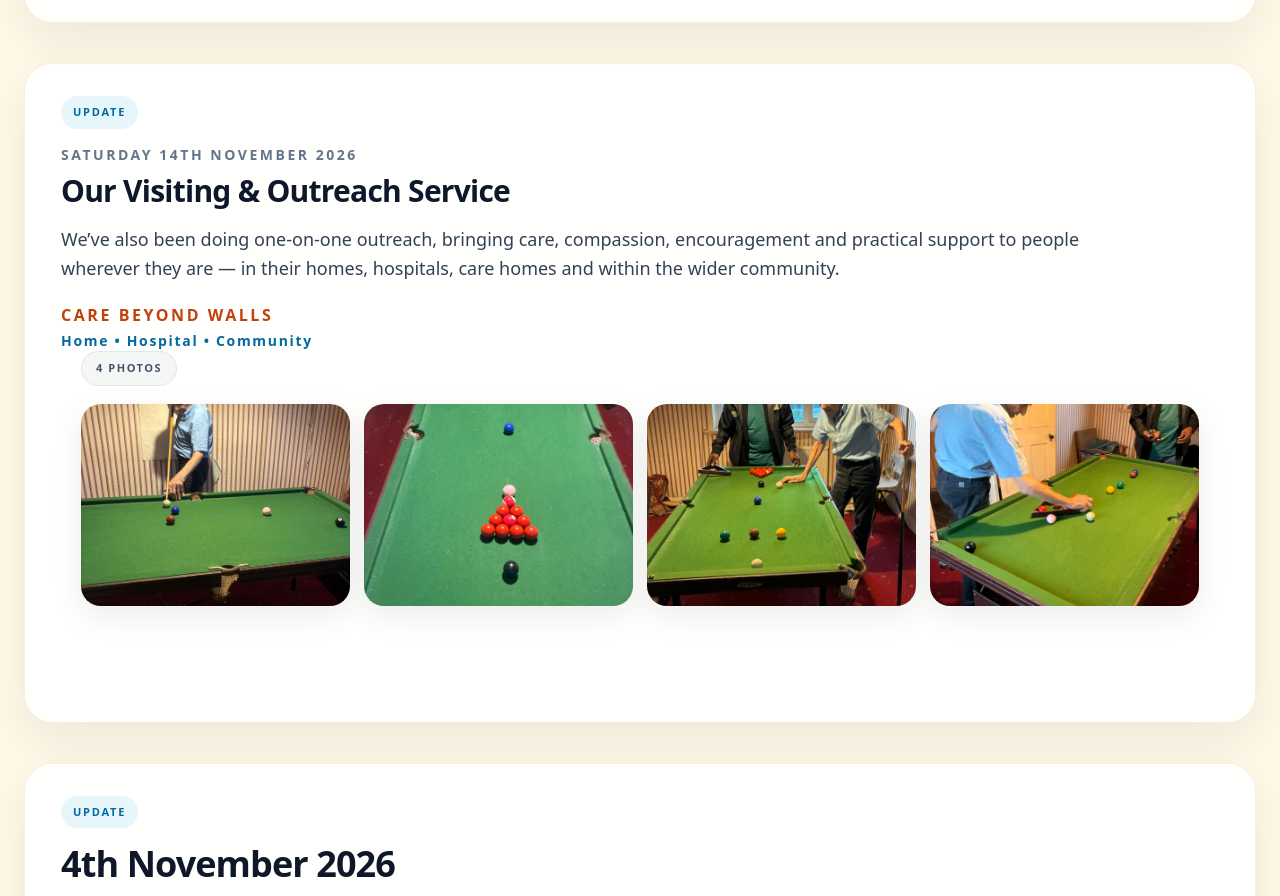
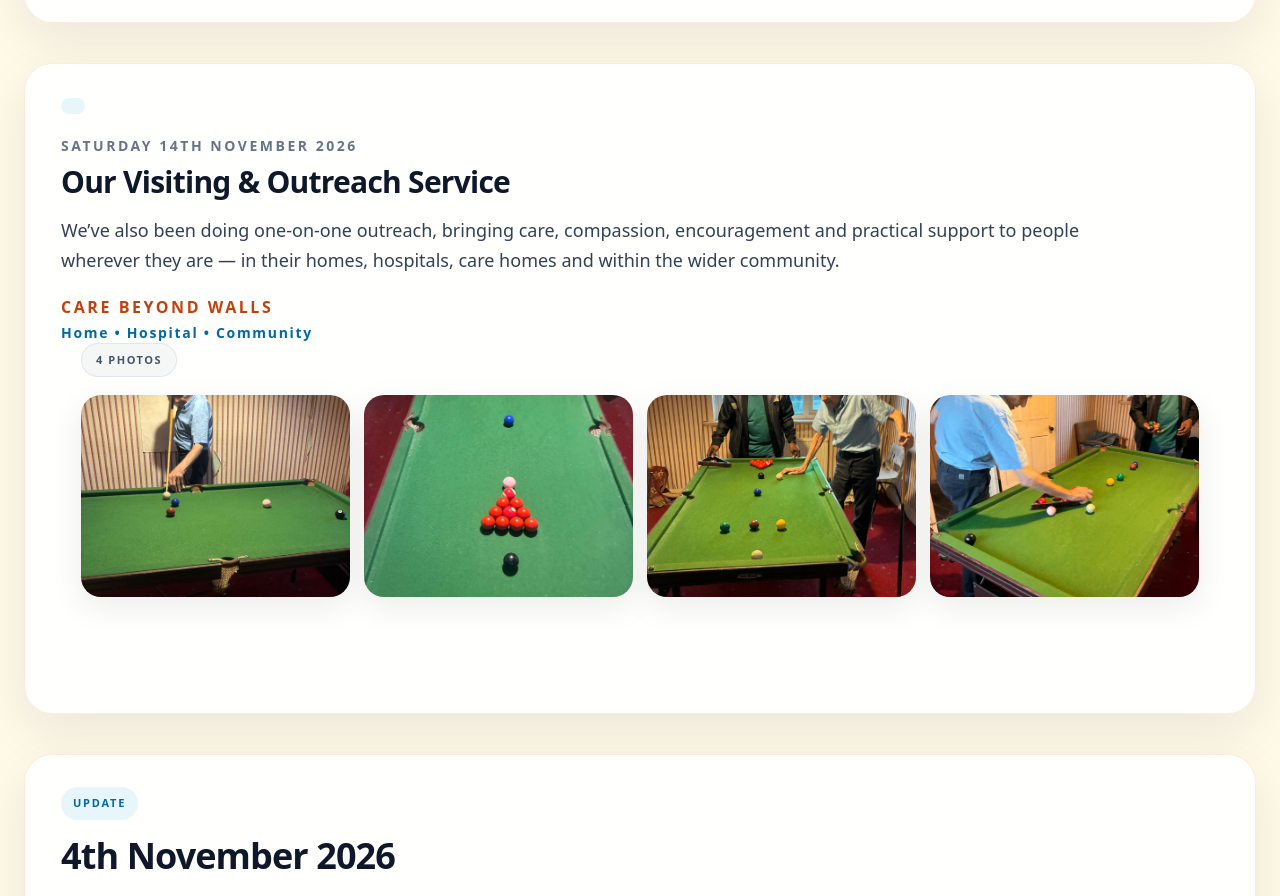
Before and after one commit to brrradley/sunward-step, a plain HTML site: page index.html in a window 1280 px wide. Shown: the part 1713-2609 px from the top of the page. Drawn offline with nearby package versions, Linux system fonts and the light colour scheme.

Commit message:
Remove 'Update' label from news card
Removed the 'Update' label from the news section.

```diff
--- a/index.html
+++ b/index.html
@@ -183,7 +183,7 @@
   <article class="ss-update-card">
     <div class="ss-update-card__inner">
       <div class="ss-update-copy">
-        <span class="ss-kicker">Update</span>
+        <span class="ss-kicker"></span>
         <p class="mt-4 text-sm font-bold uppercase tracking-[0.18em] text-slate-500">
           Saturday 14th November 2026
         </p>
```
